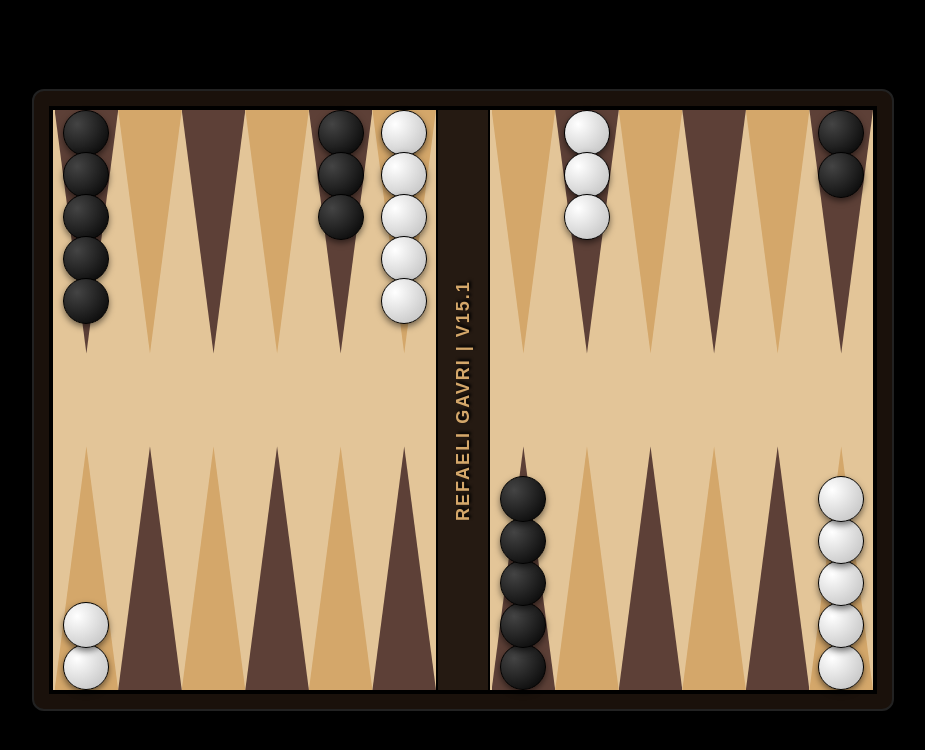
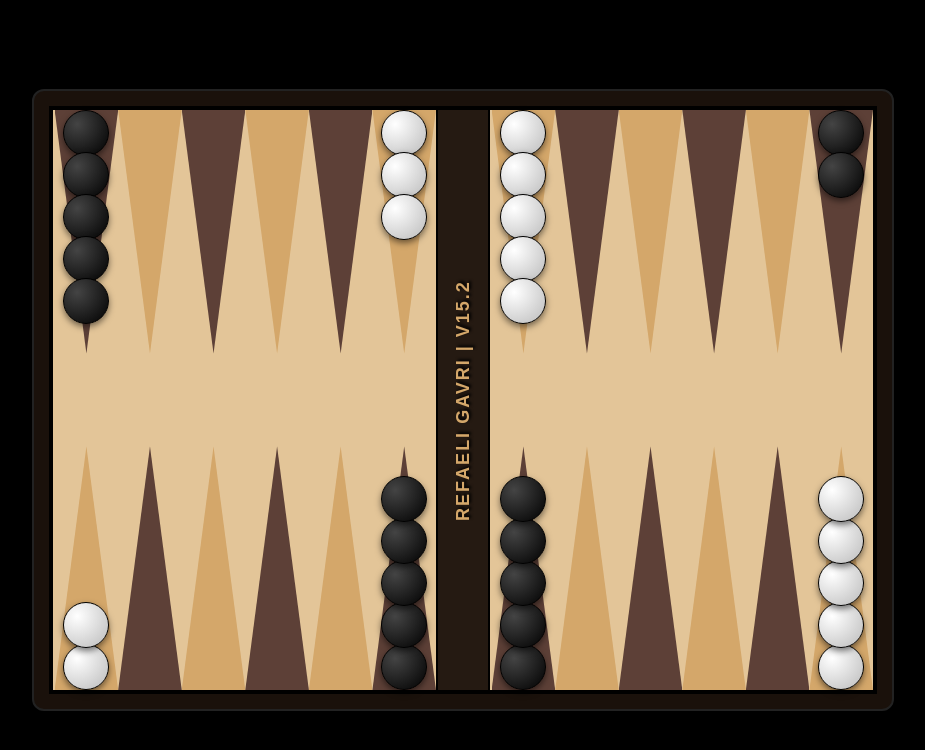
Before and after one commit to grefaeli-del/backgammon, a plain HTML site: page index.html in a window 1280 px wide. Shown: the whole page, without its empty margins (177-1102 px from the left). Drawn offline with Linux system fonts and the light colour scheme.

Commit message:
Update index.html

```diff
--- a/index.html
+++ b/index.html
@@ -2,7 +2,7 @@
 <html lang="he" dir="rtl">
 <head>
     <meta charset="UTF-8">
-    <title>REFAELI GAVRI - V15.1 ULTIMATE</title>
+    <title>REFAELI GAVRI - V15.2 MASTER</title>
     <style>
         :root { --wood: #1a110b; --bg: #e3c598; --dark-tri: #5d4037; --gold: #d4a76a; }
         body { background-color: #000; margin: 0; display: flex; justify-content: center; align-items: center; height: 100vh; font-family: sans-serif; overflow: hidden; }
@@ -30,13 +30,13 @@
             <div class="col"><div class="tri-t c-g"></div><div class="tri-b c-d"></div></div>
             <div class="col"><div class="tri-t c-d"></div><div class="tri-b c-g"></div></div>
             <div class="col"><div class="tri-t c-g"></div><div class="tri-b c-d"></div></div>
-            <div class="col"><div class="tri-t c-d"></div><div class="st-up"><div class="stone w"></div><div class="stone w"></div><div class="stone w"></div></div><div class="tri-b c-g"></div></div>
-            <div class="col"><div class="tri-t c-g"></div><div class="tri-b c-d"></div><div class="st-dn"><div class="stone b"></div><div class="stone b"></div><div class="stone b"></div><div class="stone b"></div><div class="stone b"></div></div></div>
+            <div class="col"><div class="tri-t c-d"></div><div class="tri-b c-g"></div></div>
+            <div class="col"><div class="tri-t c-g"></div><div class="st-up"><div class="stone w"></div><div class="stone w"></div><div class="stone w"></div><div class="stone w"></div><div class="stone w"></div></div><div class="tri-b c-d"></div><div class="st-dn"><div class="stone b"></div><div class="stone b"></div><div class="stone b"></div><div class="stone b"></div><div class="stone b"></div></div></div>
         </div>
-        <div class="bar"><div class="name">REFAELI GAVRI | V15.1</div></div>
+        <div class="bar"><div class="name">REFAELI GAVRI | V15.2</div></div>
         <div class="side">
-            <div class="col"><div class="tri-t c-g"></div><div class="st-up"><div class="stone w"></div><div class="stone w"></div><div class="stone w"></div><div class="stone w"></div><div class="stone w"></div></div><div class="tri-b c-d"></div></div>
-            <div class="col"><div class="tri-t c-d"></div><div class="st-up"><div class="stone b"></div><div class="stone b"></div><div class="stone b"></div></div><div class="tri-b c-g"></div></div>
+            <div class="col"><div class="tri-t c-g"></div><div class="st-up"><div class="stone w"></div><div class="stone w"></div><div class="stone w"></div></div><div class="tri-b c-d"></div><div class="st-dn"><div class="stone b"></div><div class="stone b"></div><div class="stone b"></div><div class="stone b"></div><div class="stone b"></div></div></div>
+            <div class="col"><div class="tri-t c-d"></div><div class="tri-b c-g"></div></div>
             <div class="col"><div class="tri-t c-g"></div><div class="tri-b c-d"></div></div>
             <div class="col"><div class="tri-t c-d"></div><div class="tri-b c-g"></div></div>
             <div class="col"><div class="tri-t c-g"></div><div class="tri-b c-d"></div></div>
```
